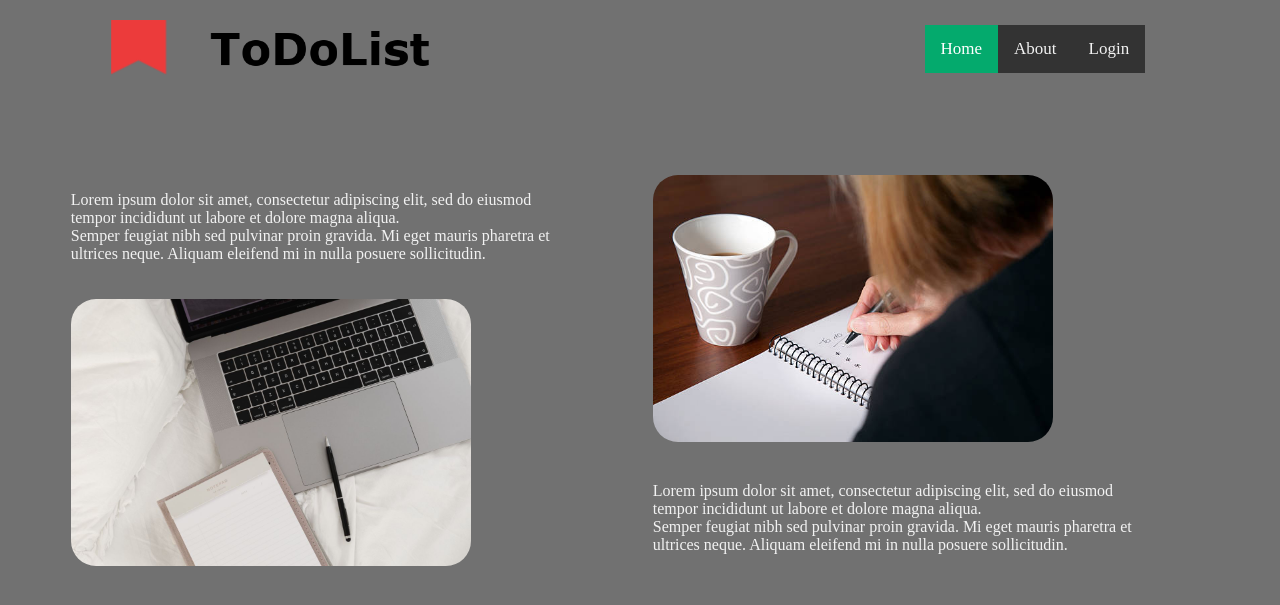
After one commit to chinek01/ToDoList, a Flask app: template templates/home.html in a window 1280 px wide. The commit adds this page. Shown: the top 605 px of the page. Run offline with Flask 3, Linux system fonts and the light colour scheme; the template is opened without the code that fills it, so the values that code supplies are empty; some libraries are stand-ins or nearby versions.

Commit message:
some new files

```diff
--- a/main.py
+++ b/main.py
@@ -62,6 +62,19 @@ class User_Task(db.Model):
     task_id = db.Column(db.Integer)
 
 
+@app.route("/")
+def home():
+    # return render_template("index.html")
+    return render_template("home.html")
+
+
+@app.route('/login')
+def login():
+    return render_template('login.html')
+
+@app.route('/about')
+def about():
+    return render_template('about.html')
 
 
 if __name__ == '__main__':
--- a/static/styles/style.css
+++ b/static/styles/style.css
@@ -1,5 +1,98 @@
 /* some style */
 
 body {
-    background-color: #323232;
+    background-color: #717171;
+    margin: 0;
+    color: #f2f2f2;
+    width: 95%;
 }
+
+/* Add a black background color to the top navigation */
+.topnav {
+    background-color: #333;
+    overflow: hidden;
+    justify-self: right;
+    margin-top: 15px;
+}
+
+/* Style the links inside the navigation bar */
+.topnav a {
+    float: left;
+    color: #f2f2f2;
+    text-align: center;
+    padding: 14px 16px;
+    text-decoration: none;
+    font-size: 17px;
+}
+
+/* Change the color of links on hover */
+.topnav a:hover {
+    background-color: #ddd;
+    color: black;
+}
+
+/* Add a color to the active/current link */
+.topnav a.active {
+    background-color: #04AA6D;
+    color: white;
+}
+
+.top_row {
+    margin-left: auto;
+    margin-right: auto;
+    width: 90%;
+}
+
+.top_row:after {
+    content: "";
+    display: table;
+    clear: both;
+}
+
+.col {
+    float: left;
+    padding: 10px;
+}
+
+.left {
+    width: 45%;
+}
+
+.right {
+    float: right;
+    width: 45%;
+}
+
+.col img {
+    border-radius: 25px;
+    margin-right: auto;
+    margin-left: auto;
+}
+
+.logo {
+    padding: 10px;
+    width: 300px;
+}
+
+.logo img{
+    height: 55px;
+    /*margin-left: 30px;*/
+    padding-left: 30px;
+}
+
+a {
+    text-decoration: none;
+}
+
+.container {
+    margin-top: 30px;
+    justify-items: center;
+    margin-left: auto;
+    margin-right: auto;
+    padding-left: 5%;
+    padding-right: 5%;
+}
+
+.container img{
+    width: 400px;
+}
--- /dev/null
+++ b/templates/footer.html
@@ -0,0 +1,4 @@
+
+
+</body>
+</html>
--- /dev/null
+++ b/templates/header.html
@@ -0,0 +1,8 @@
+<!DOCTYPE html>
+<html lang="en">
+<head>
+    <meta charset="UTF-8">
+    <title>Some ToDo List by MC</title>
+    <link rel="stylesheet" href="static/styles/style.css">
+</head>
+<body>
--- /dev/null
+++ b/templates/home.html
@@ -0,0 +1,61 @@
+{% include "header.html" %}
+
+
+<div class="top_row">
+
+    <div class="col left">
+        <div class="logo">
+            <a href="{{ url_for('home') }}">
+        <!--        <img src="static/img/logo.png">-->
+                <img src="../static/img/logo.png">
+            </a>
+        </div>
+    </div>
+
+    <div class="col right" >
+        <div class="topnav">
+          <a class="active" href="{{ url_for('home') }}">Home</a>
+          <a href="{{ url_for('about') }}">About</a>
+          <a href="{{ url_for('login') }}">Login</a>
+        </div>
+    </div>
+
+</div>
+<br><br>
+<div class="container">
+
+    <div class="col left">
+        <p>
+            Lorem ipsum dolor sit amet, consectetur adipiscing elit, sed do eiusmod tempor incididunt ut labore et dolore magna aliqua.
+            <br>
+            Semper feugiat nibh sed pulvinar proin gravida. Mi eget mauris pharetra et ultrices neque. Aliquam eleifend mi in nulla posuere sollicitudin.
+        </p>
+    </div>
+
+    <div class="col right">
+<!--        <img src="static/img/todo_img01.jpg">        -->
+        <img src="../static/img/todo_img01.jpg" alt="todo img 01">
+    </div>
+
+</div>
+
+<br><br>
+<div class="container">
+
+    <div class="col left">
+<!--        <img src="static/img/todo_img02.jpeg" alt="todo img 02">-->
+        <img src="../static/img/todo_img02.jpeg" alt="todo img 02">
+    </div>
+
+    <div class="col right">
+        <p>
+            Lorem ipsum dolor sit amet, consectetur adipiscing elit, sed do eiusmod tempor incididunt ut labore et dolore magna aliqua.
+            <br>
+            Semper feugiat nibh sed pulvinar proin gravida. Mi eget mauris pharetra et ultrices neque. Aliquam eleifend mi in nulla posuere sollicitudin.
+        </p>
+    </div>
+
+
+</div>
+
+{% include "footer.html" %}
```
Also changed, not shown: templates/about.html (added, +26 -0 lines), templates/index.html (added, +67 -0 lines), templates/login.html (added, +26 -0 lines), static/img/logo.png (added), static/img/todo_img01.jpg (added), static/img/todo_img02.jpeg (added).
